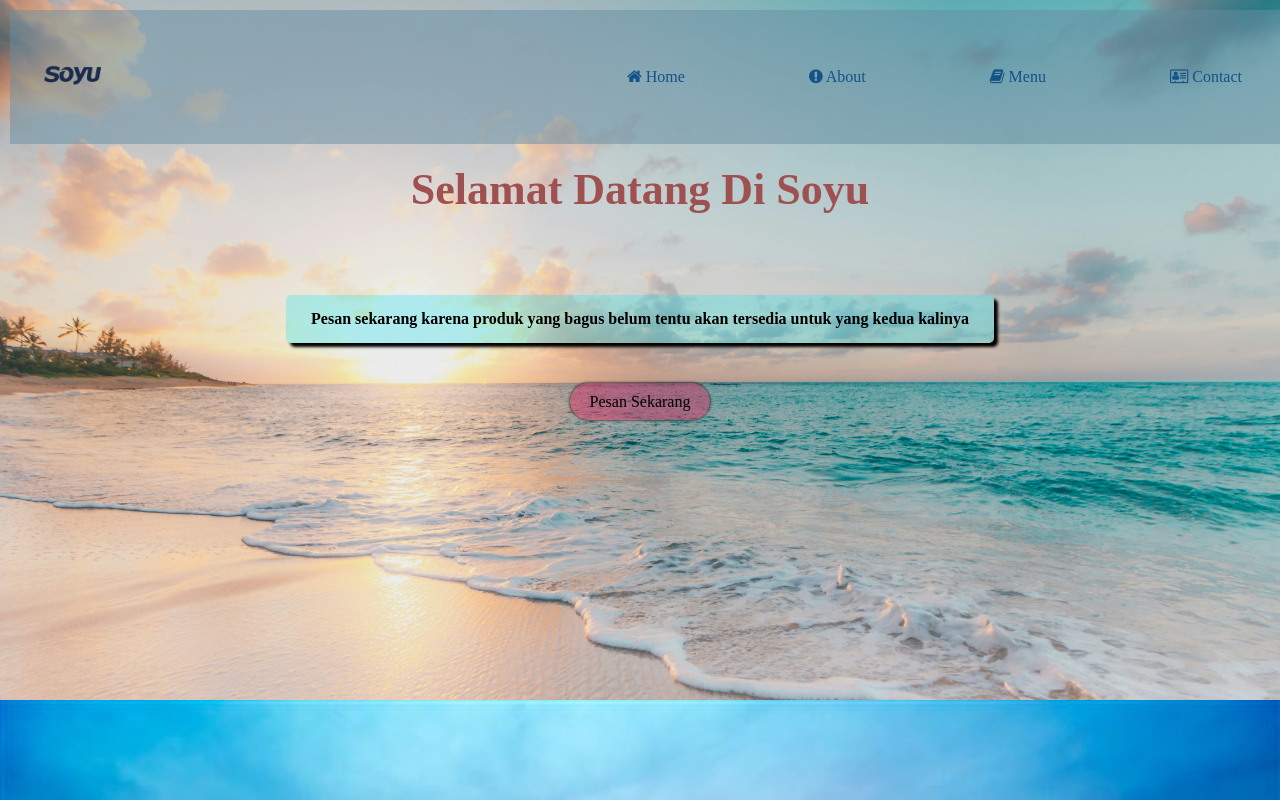
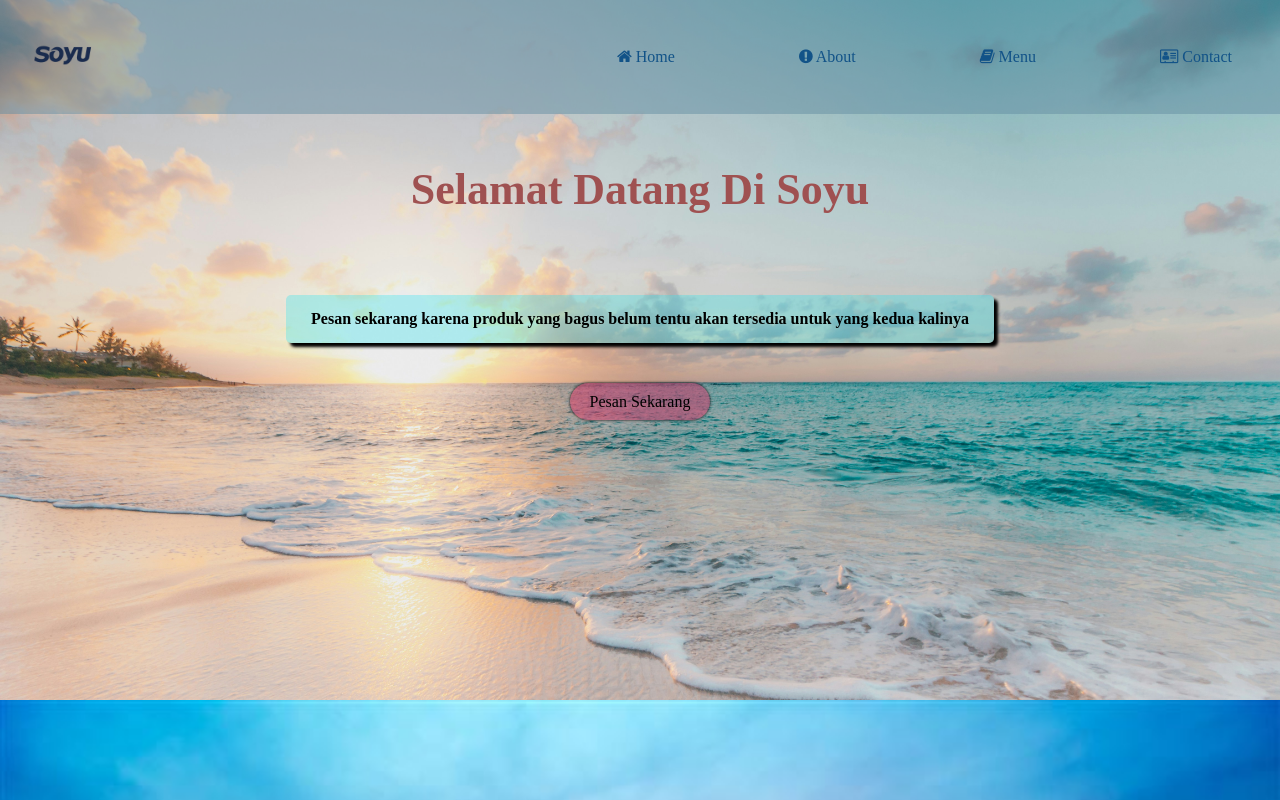
Before and after one commit to davidasdnasi/Kolab-TIK-SOYU, a plain HTML site: page index.html in a window 1280 px wide. Shown: the top 800 px of the page. Drawn offline with Linux system fonts and the light colour scheme.

Commit message:
Update styles.css

```diff
--- a/styles.css
+++ b/styles.css
@@ -11,8 +11,7 @@ body {
     background-color: rgb(101, 142, 161,0.5);
     position: fixed;
     z-index: 1;
-    padding: 15px 12px;
-      margin: 10px;
+    padding: 5px 12px;
     justify-content: space-between;
     align-items: center;
   }
```
